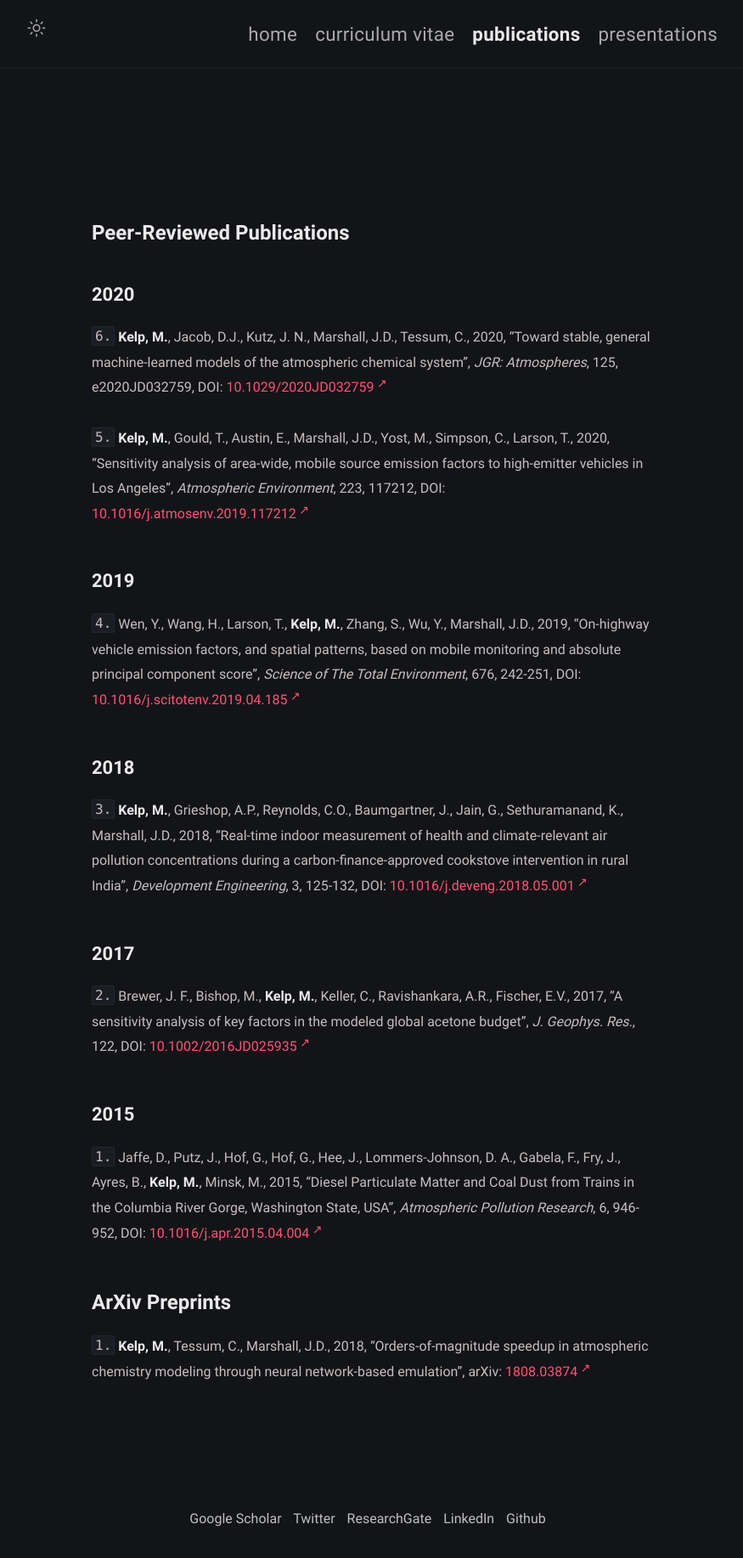
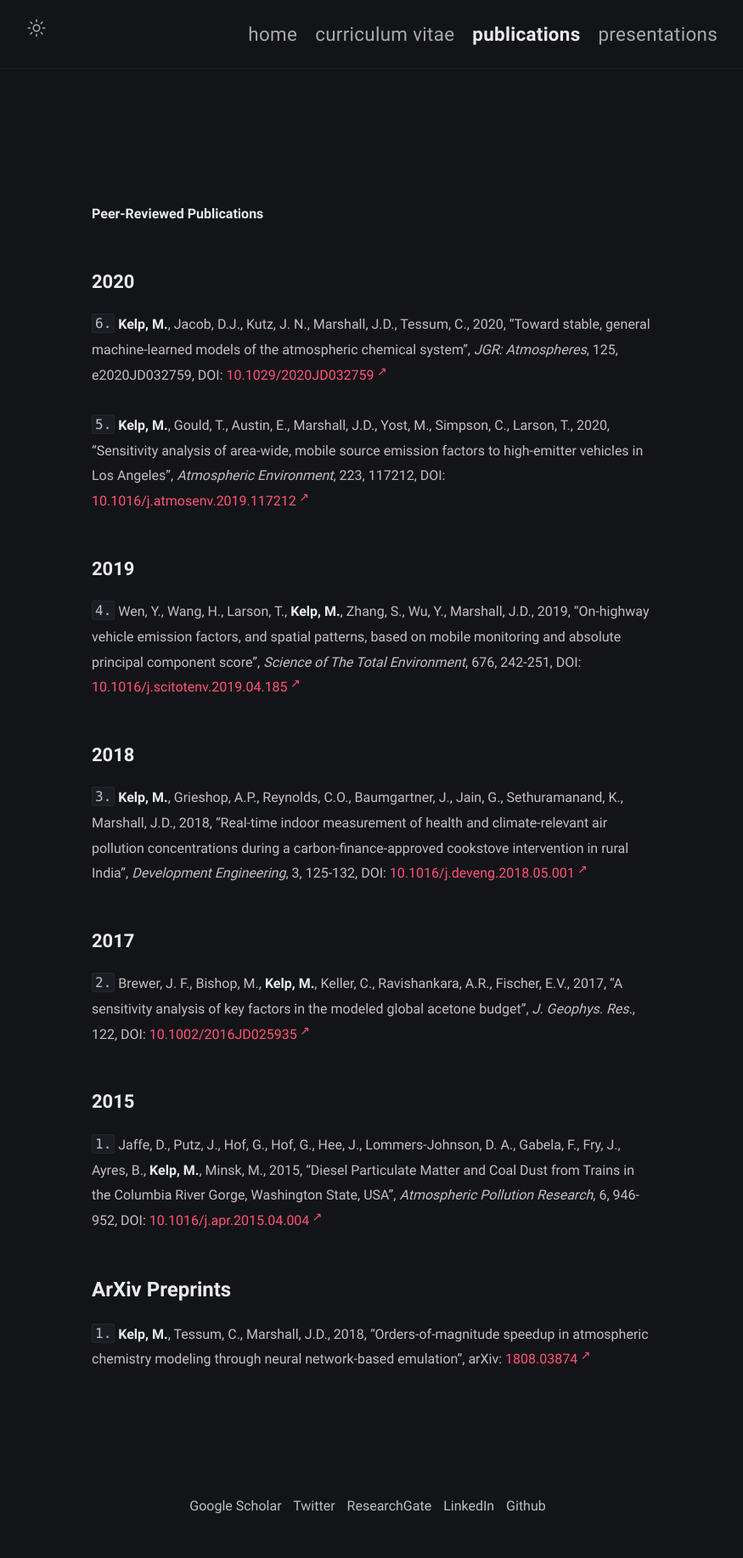
Before and after one commit to mkelp/mkelp.github.io, a Jekyll site: the page built from publications.md, in a window 1280 px wide. Shown: the whole page at 85% size, without its empty margins (202-1077 px from the left). Built offline with Jekyll 4.4.1, drawn with Linux system fonts in a browser that asks for light colours.

Commit message:
pubs page 5

```diff
--- a/publications.md
+++ b/publications.md
@@ -6,7 +6,7 @@ excerpt: Makoto Kelp publications
 comments: false
 ---
 
-# Peer-Reviewed Publications
+**Peer-Reviewed Publications**
 
 ## **2020**
 
```
